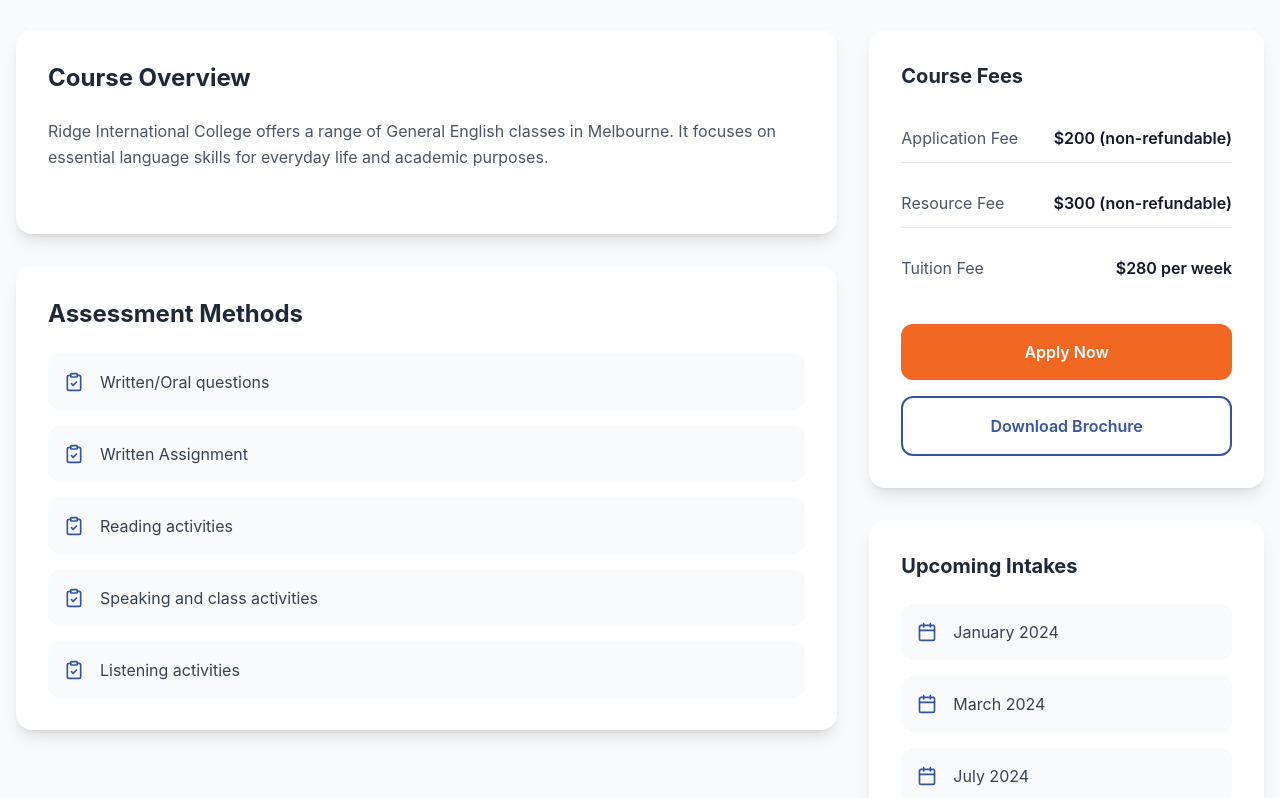
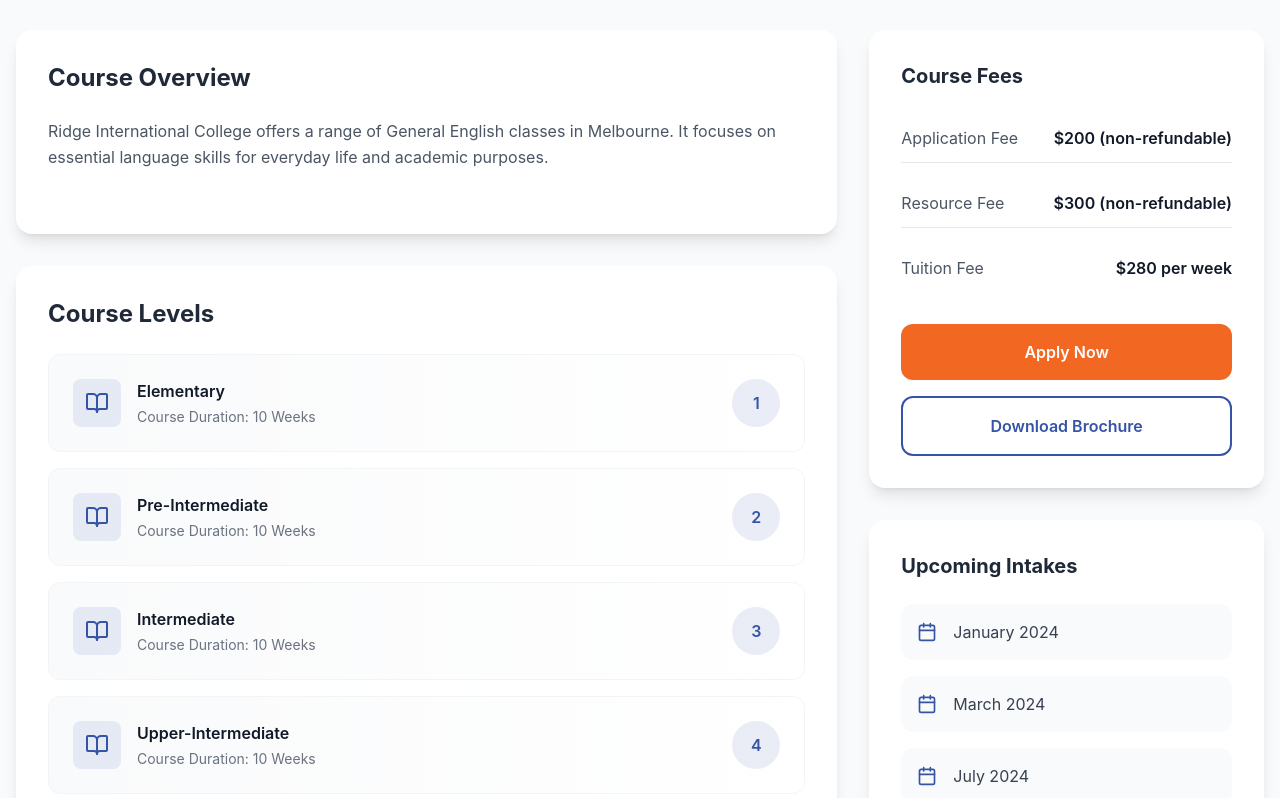
Before and after one commit to sani0010/ridge-website, a React (Create React App) app: page /course/general-english in a window 1280 px wide. Shown: the part 700-1498 px from the top of the page. Built offline with nearby package versions, Linux system fonts and the light colour scheme.

Commit message:
Proficiency level

```diff
--- a/src/pages/CourseDetailPage.js
+++ b/src/pages/CourseDetailPage.js
@@ -179,6 +179,36 @@
               <SectionTitle>Course Overview</SectionTitle>
               <p className="text-gray-600 leading-relaxed mb-8">{course.description}</p>
             </ContentCard>
+            {courseName === 'general-english' && course.proficiencyLevels && course.proficiencyLevels.length > 0 && (
+  <ContentCard>
+    <SectionTitle>Course Levels</SectionTitle>
+    <div className="grid gap-4">
+      {course.proficiencyLevels.map((level, index) => (
+        <div
+          key={index}
+          className="group flex items-center justify-between p-6 bg-gradient-to-r from-gray-50 to-white rounded-xl hover:from-blue-50 hover:to-white transition-all duration-300 transform hover:scale-[1.02] border border-gray-100 hover:border-blue-100 hover:shadow-md"
+        >
+          <div className="flex items-center gap-4">
+            <div className="p-3 bg-[#3554a5]/10 rounded-lg group-hover:bg-[#3554a5]/20 transition-colors">
+              <BookOpen className="w-6 h-6 text-[#3554a5]" />
+            </div>
+            <div>
+              <h3 className="font-semibold text-gray-900 group-hover:text-[#3554a5] transition-colors">
+                {level.level}
+              </h3>
+              <p className="text-sm text-gray-500 mt-1">
+                Course Duration: {level.duration}
+              </p>
+            </div>
+          </div>
+          <div className="hidden md:flex items-center justify-center w-12 h-12 rounded-full bg-[#3554a5]/10 group-hover:bg-[#3554a5]/20 transition-colors">
+            <span className="font-semibold text-[#3554a5]">{index + 1}</span>
+          </div>
+        </div>
+      ))}
+    </div>
+  </ContentCard>
+)}
 
             {/* Course Structure */}
             {(coreUnits.length > 0 || electives.length > 0) && (
```
